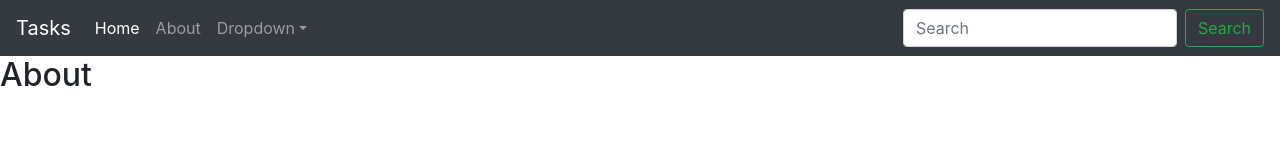
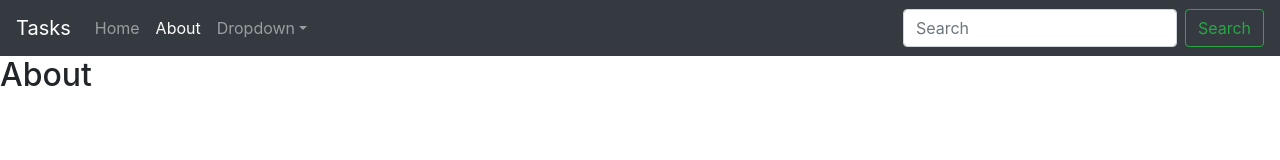
Before and after one commit to BharathGithubUser/react-learnings, a React (Create React App) app: page /about in a window 1280 px wide. Shown: the top 160 px of the page. Built offline with nearby package versions, Linux system fonts and the light colour scheme.

Commit message:
Added the code for changing the Active className for NavBar

```diff
--- a/src/components/NavBar.js
+++ b/src/components/NavBar.js
@@ -1,6 +1,8 @@
 import React, { Component } from "react"
 import { BrowserRouter as Router, Switch, Route, Link }
-  from 'react-router-dom';
+    from 'react-router-dom';
+import { NavLink } from 'react-router-dom';
+
 import Home from "./Home"
 import About from "./About"
 class NavBar extends Component {
@@ -26,11 +28,11 @@ class NavBar extends Component {
 
                 <div className="collapse navbar-collapse" id="navbarSupportedContent">
                     <ul className="navbar-nav mr-auto">
-                        <li className="nav-item active">
-                            <Link to={"/"} className="nav-link">Home</Link>
+                        <li className="nav-item">
+                            <NavLink to={"/"} exact className="nav-link" activeClassName="active" >Home</NavLink>
                         </li>
                         <li className="nav-item">
-                            <Link to={"/about"} className="nav-link">About</Link>
+                            <NavLink to={"/about"} className="nav-link" activeClassName="nav-item active" >About</NavLink>
                         </li>
                         <li className="nav-item dropdown">
                             <a className="nav-link dropdown-toggle" href="#" id="navbarDropdown" role="button" data-toggle="dropdown" aria-haspopup="true" aria-expanded="false">
```
